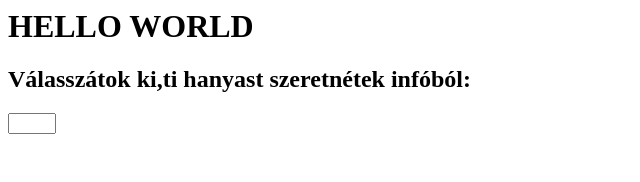
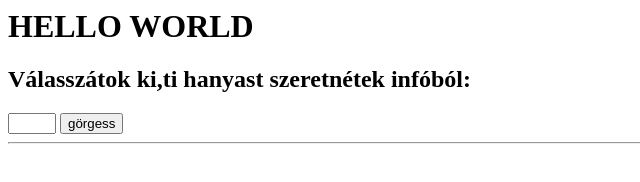
Before and after one commit to Julcsi123/Kenguru, a plain HTML site: page J11.16.html in a window 1280 px wide. Shown: the whole page, without its empty margins (0-640 px from the left). Drawn offline with Linux system fonts and the light colour scheme.

Commit message:
Update J11.16.html

```diff
--- a/J11.16.html
+++ b/J11.16.html
@@ -5,6 +5,9 @@ id="i1"
 onchange="cica(event)"
 min="0"
 max="5">
+<body>
+<button onclick="f()">görgess</button>
+</body>
 <Script>function cica
     {console.log (z**e)target.value}</Script>
     <body>
@@ -15,3 +18,4 @@ max="5">
             }
         </style>
     </body>
+<hr>
```
